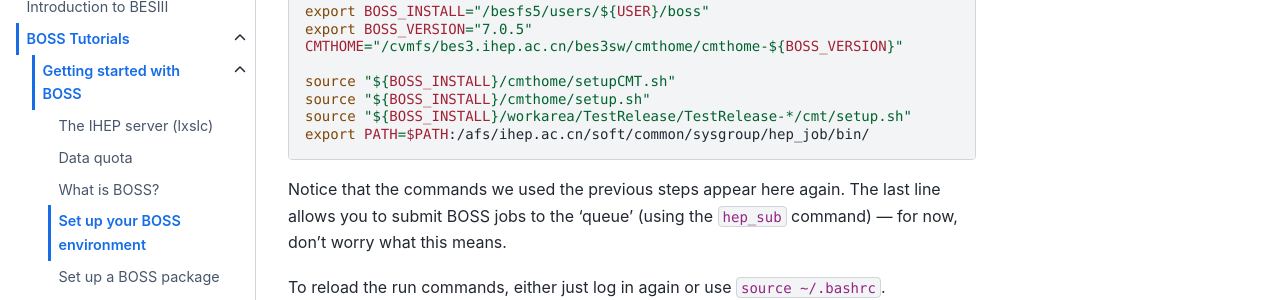
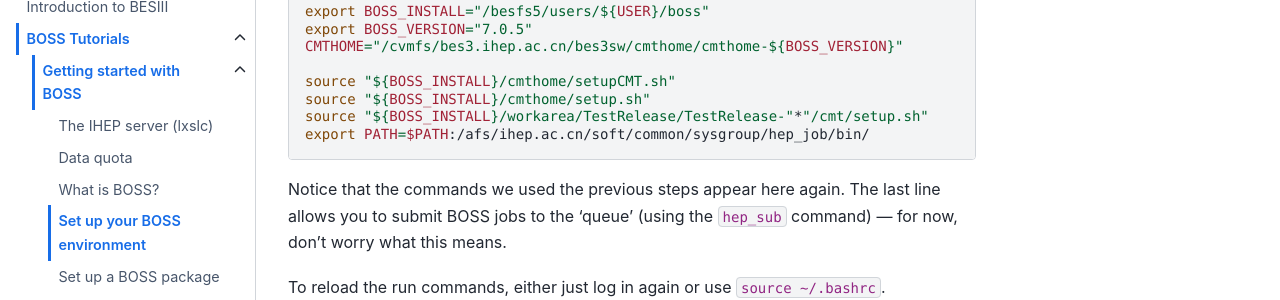
Before and after one commit to redeboer/bossdoc, a Sphinx documentation site: the page built from docs/tutorials/getting-started/setup.md, in a window 1280 px wide and 900 px high, scrolled down 4945 px. Shown: the part 152-452 px from the top of the window. Built offline with Sphinx 7.4.7 and the Sphinx Book theme 1.1.4, drawn with Linux system fonts in a browser that asks for light colours.

````diff
--- a/docs/tutorials/getting-started/setup.md
+++ b/docs/tutorials/getting-started/setup.md
@@ -308,7 +308,7 @@ CMTHOME="/cvmfs/bes3.ihep.ac.cn/bes3sw/cmthome/cmthome-${BOSS_VERSION}"
 
 source "${BOSS_INSTALL}/cmthome/setupCMT.sh"
 source "${BOSS_INSTALL}/cmthome/setup.sh"
-source "${BOSS_INSTALL}/workarea/TestRelease/TestRelease-*/cmt/setup.sh"
+source "${BOSS_INSTALL}/workarea/TestRelease/TestRelease-"*"/cmt/setup.sh"
 export PATH=$PATH:/afs/ihep.ac.cn/soft/common/sysgroup/hep_job/bin/
 ```
 
````
Also changed, not shown: docs/tutorials/getting-started/setup-package.md (+3 -3 lines).
